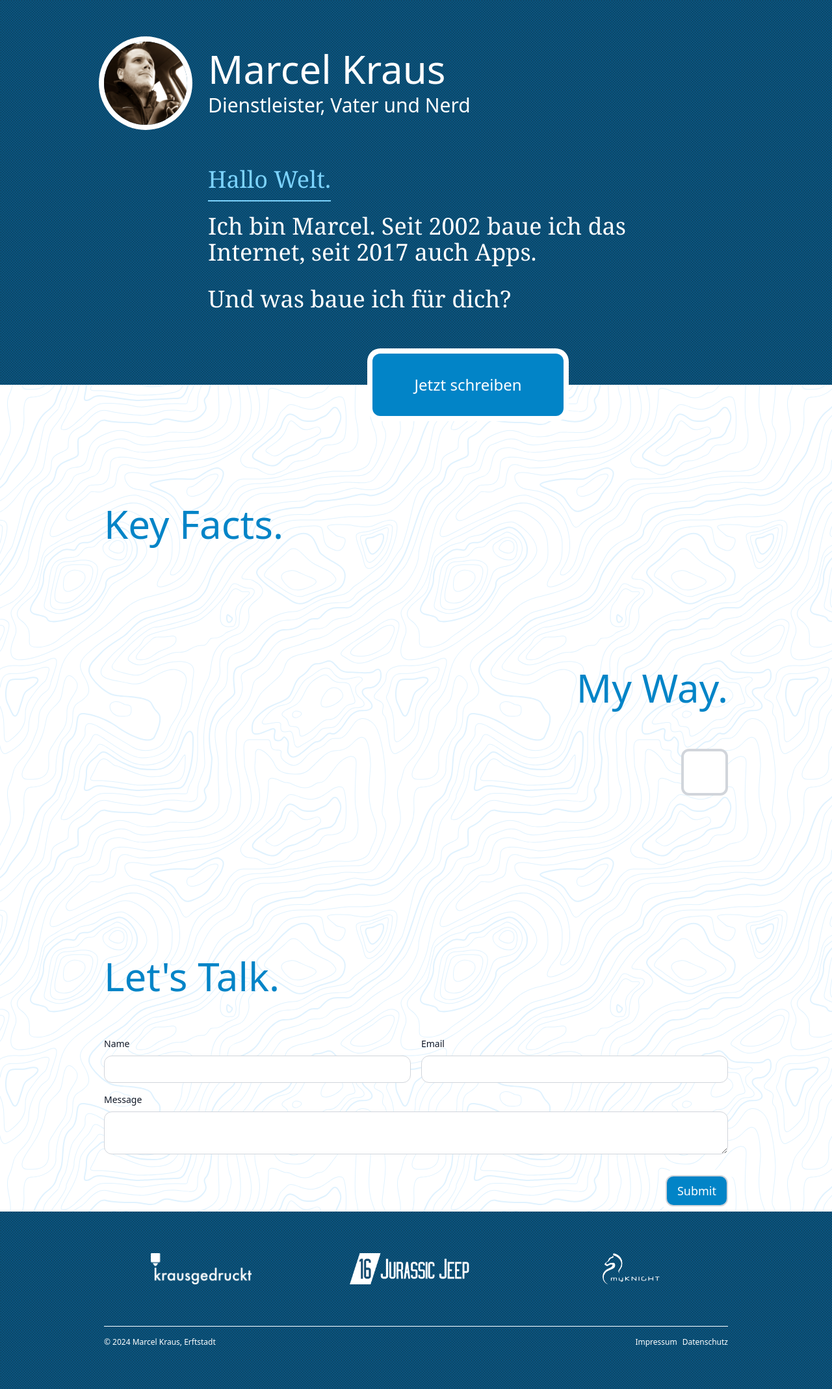
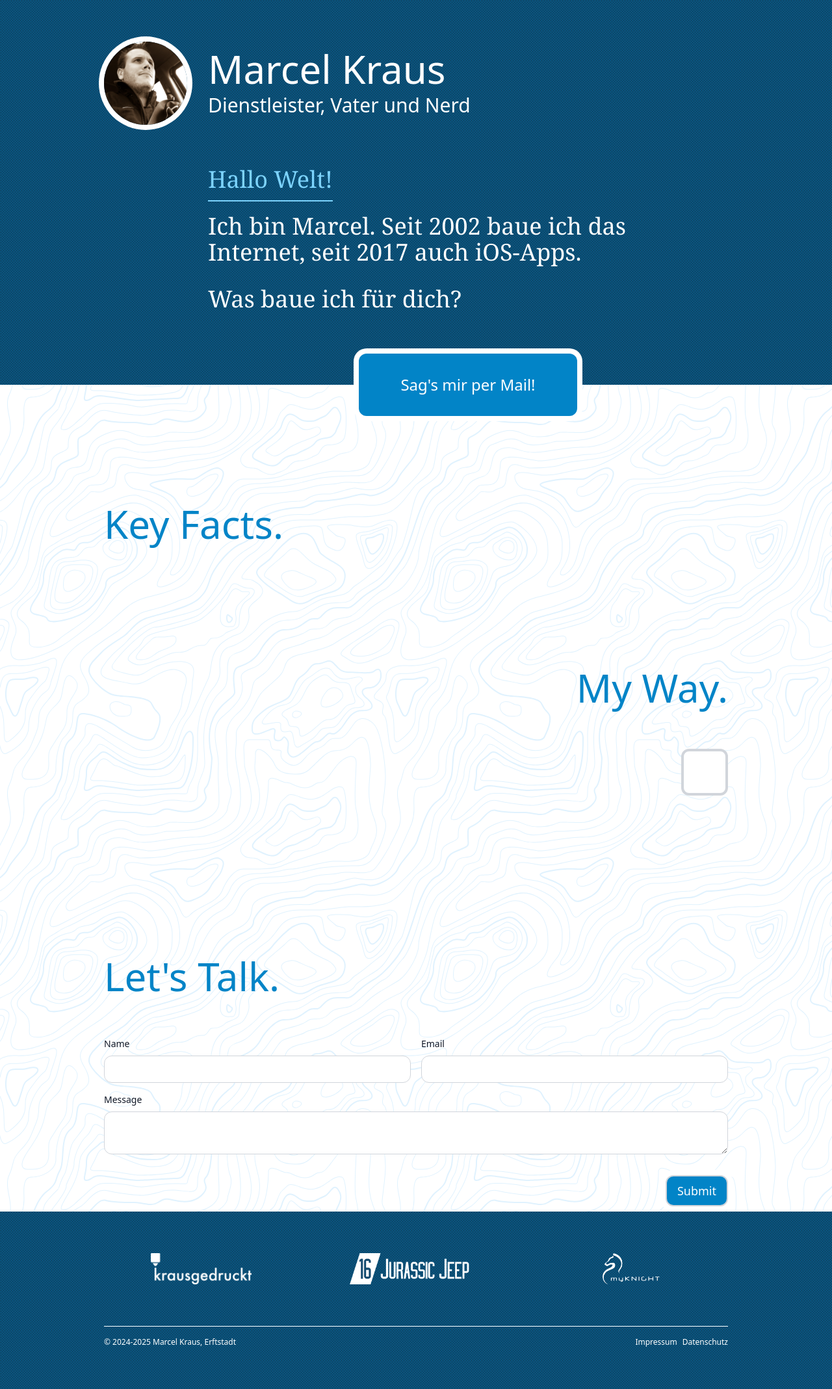
Before and after one commit to marcelkraus/marcelkraus, a Symfony app: template templates/default/homepage.html.twig in a window 1280 px wide. Shown: the whole page at 65% size. Run offline with Twig, Linux system fonts and the light colour scheme; the template is opened without the code that fills it, so the values that code supplies are empty; form fields are guessed from the names that the template uses; some libraries are stand-ins or nearby versions.

Commit message:
Refine contents of homepage

```diff
--- a/config/content/homepage.json
+++ b/config/content/homepage.json
@@ -40,7 +40,7 @@
       "location": "Erftstadt",
       "period": "seit 05/2021",
       "tagline": "Das Leben findet einen Jeep.",
-      "body": "Mit dem Jeep Wrangler Sahara aus den Kultfilmen „Jurassic Park“ und „Jurassic World“ eröffne ich einen neuen Geschäftsbereich: Die Vermietung von Fahrzeugen für besondere Anlässe.\n\nWenn dich irgendetwas jagt: Lauf!"
+      "body": "Mit dem Jeep Wrangler Sahara aus den Kultfilmen „Jurassic Park“ und „Jurassic World“ eröffne ich einen neuen Geschäftsbereich: Die Vermietung von Fahrzeugen für besondere Anlässe.\n\nWenn dich irgendetwas jagt: Fahr!"
     },
     {
       "name": "Chefkoch GmbH",
--- a/templates/base.html.twig
+++ b/templates/base.html.twig
@@ -5,11 +5,11 @@
         <meta charset="UTF-8">
         <meta name="viewport" content="width=device-width, initial-scale=1.0">
         {% block meta %}
-            <meta property="description" content="Marcel Kraus stellt sich vor: Ein Dienstleister, Vater und Nerd aus Erftstadt bei Köln." />
+            <meta property="description" content="iOS- & Web-Entwickler, IT-Dienstleister, 3D-Drucker und Vermieter von Filmfahrzeugen." />
             <meta property="og:type" content="website" />
             <meta property="og:url" content="https://www.marcelkraus.de" />
             <meta property="og:title" content="Marcel Kraus aus Erftstadt bei Köln" />
-            <meta property="og:description" content="Marcel Kraus stellt sich vor: Ein Dienstleister, Vater und Nerd aus Erftstadt bei Köln." />
+            <meta property="og:description" content="iOS- & Web-Entwickler, IT-Dienstleister, 3D-Drucker und Vermieter von Filmfahrzeugen." />
         {% endblock %}
         <link rel="stylesheet" href="/css/output.css">
         <title>{% block title %}Marcel Kraus — Dienstleister, Vater und Nerd{% endblock %}</title>
@@ -69,14 +69,14 @@
                 <div class="mt-16 sm:pl-40">
                     <div class="flex flex-col gap-8 text-2xl sm:text-4xl leading-relax font-serif">
                         <p class="text-sky-300">
-                            <span class="border-b-2 border-sky-300 pb-2">Hallo Welt.</span>
+                            <span class="border-b-2 border-sky-300 pb-2">Hallo Welt!</span>
                         </p>
-                        <p>Ich bin Marcel. Seit 2002 baue ich das Internet, seit 2017 auch Apps.</p>
-                        <p>Und was baue ich für dich?</p>
+                        <p>Ich bin Marcel. Seit 2002 baue ich das Internet, seit 2017 auch iOS-Apps.</p>
+                        <p>Was baue ich für dich?</p>
                     </div>
                 </div>
                 <div class="mt-16 -mb-28 sm:pl-40 text-center">
-                    <a class="inline-block px-16 py-8 rounded-xl text-2xl font-medium ring-8 ring-white bg-sky-600 hover:bg-sky-900 text-white" href="{{ path('app_homepage') }}#kontakt">Jetzt schreiben</a>
+                    <a class="inline-block px-16 py-8 rounded-xl text-2xl font-medium ring-8 ring-white bg-sky-600 hover:bg-sky-900 text-white" href="{{ path('app_homepage') }}#kontakt">Sag's mir per Mail!</a>
                 </div>
             {% endif %}
         </header>
@@ -91,7 +91,7 @@
             </div>
             <div class="mt-16 pt-4 border-t border-white flex flex-col sm:flex-row gap-2 justify-center sm:justify-between">
                 <div class="flex gap-2 justify-center sm:justify-start">
-                    <span class="font-medium">© 2024 Marcel Kraus, Erftstadt</span>
+                    <span class="font-medium">© 2024-{{ "now" | date("Y") }} Marcel Kraus, Erftstadt</span>
                 </div>
                 <div class="flex gap-2 justify-center sm:justify-end">
                     <a class="hover:underline" href="{{ path('app_imprint') }}">Impressum</a>
```
